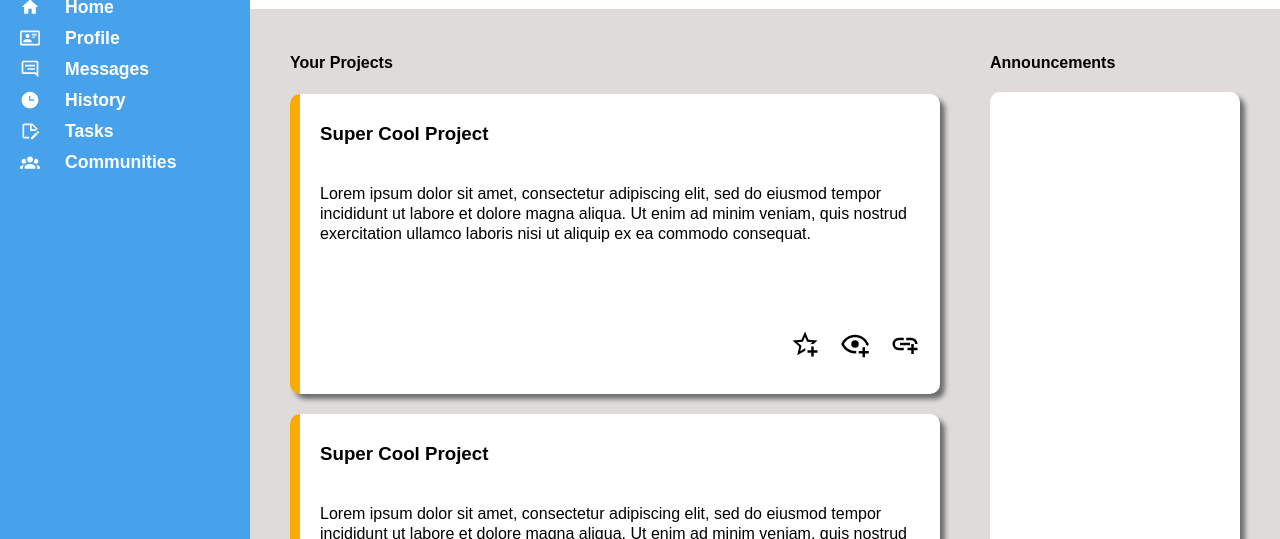
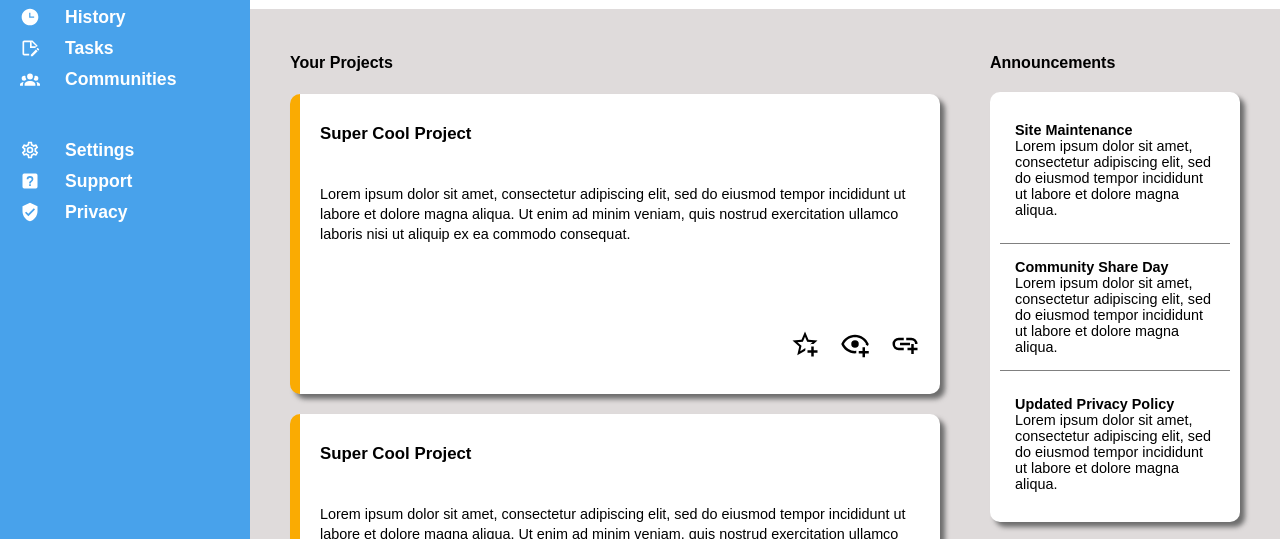
Before and after one commit to ehmk/admin-dashboard, a plain HTML site: page index.html in a window 1280 px wide. Shown: the part 191-730 px from the top of the page. Drawn offline with Linux system fonts and the light colour scheme.

Commit message:
Finished laying out the annoucements panel and its content

```diff
--- a/index.html
+++ b/index.html
@@ -157,7 +157,20 @@
         <div class="right-column">
           <div class="announcements">
             <h2>Announcements</h2>
-            <div class="announcements-panel"></div>
+            <div class="announcements-panel">
+              <div class="announcement">
+                <h3>Site Maintenance</h3>
+                <p>Lorem ipsum dolor sit amet, consectetur adipiscing elit, sed do eiusmod tempor incididunt ut labore et dolore magna aliqua.</p>
+              </div>
+              <div class="announcement middle-announcement">
+                <h3>Community Share Day</h3>
+                <p>Lorem ipsum dolor sit amet, consectetur adipiscing elit, sed do eiusmod tempor incididunt ut labore et dolore magna aliqua.</p>
+              </div>
+              <div class="announcement">
+                <h3>Updated Privacy Policy</h3>
+                <p>Lorem ipsum dolor sit amet, consectetur adipiscing elit, sed do eiusmod tempor incididunt ut labore et dolore magna aliqua.</p>
+              </div>
+            </div>
           </div>
 
           <div class="trending">
--- a/styles/main.css
+++ b/styles/main.css
@@ -6,8 +6,6 @@
 
 .container {
   display: grid;
-  /* width: 100vw;
-  height: 100vh; */
   grid-template-columns: 250px 1fr;
   grid-template-rows: 200px 1fr;
 }
@@ -114,9 +112,12 @@
   color: white;
   grid-area: 1 / 1 / -1 / 2;
   display: grid;
-  grid-template-rows: 0.1fr 0.4fr 1fr;
+  grid-template-rows: min-content min-content min-content;
   gap: 40px;
   padding: 15px;
+  position: sticky;
+  top: 0;
+  height: 100vh;
 }
 
 .main-content {
@@ -182,7 +183,7 @@
 
 .right-column {
   display: grid;
-  grid-template-rows: 1fr 1fr;
+  grid-template-rows: min-content 1fr;
   grid-template-columns: 250px;
   row-gap: 20px;
   padding: 25px;
@@ -199,6 +200,24 @@
   background: white;
   border-radius: 10px;
   box-shadow: 5px 5px 5px rgb(109, 109, 109);
+  font-size: 0.9rem;
+  padding: 15px 10px;
+  display: flex;
+  flex-direction: column;
+  gap: 10px;
+}
+
+.announcement > h3 {
+  font-size: 0.9rem;
+}
+
+.announcement {
+  padding: 15px;
+}
+
+.announcement:nth-child(2) {
+  border-top: 1px solid grey;
+  border-bottom: 1px solid grey;
 }
 
 .trending {
@@ -220,6 +239,7 @@
   row-gap: 20px;
   column-gap: 25px;
   padding: 25px;
+  font-size: 0.9rem;
 }
 
 .project-header {
```
